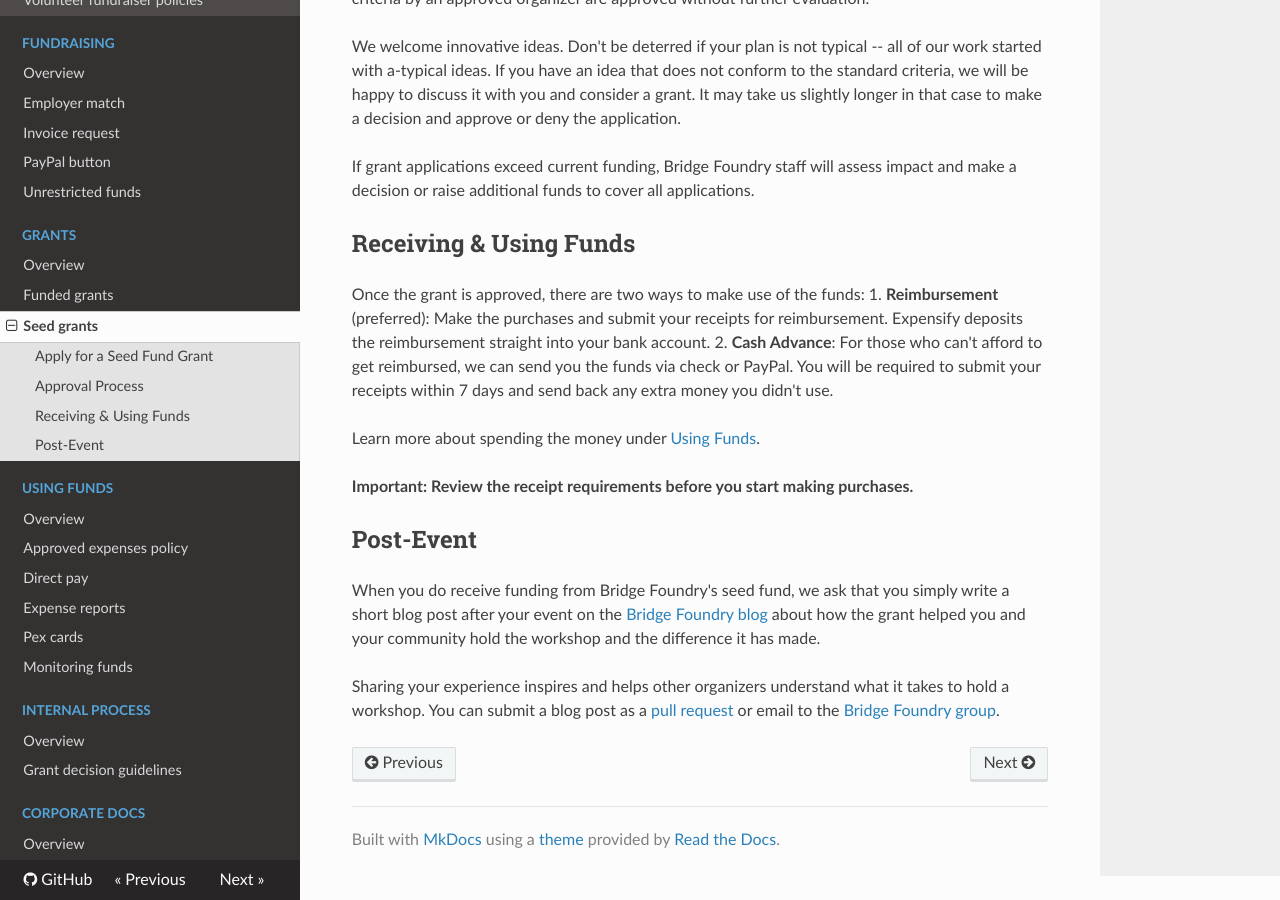
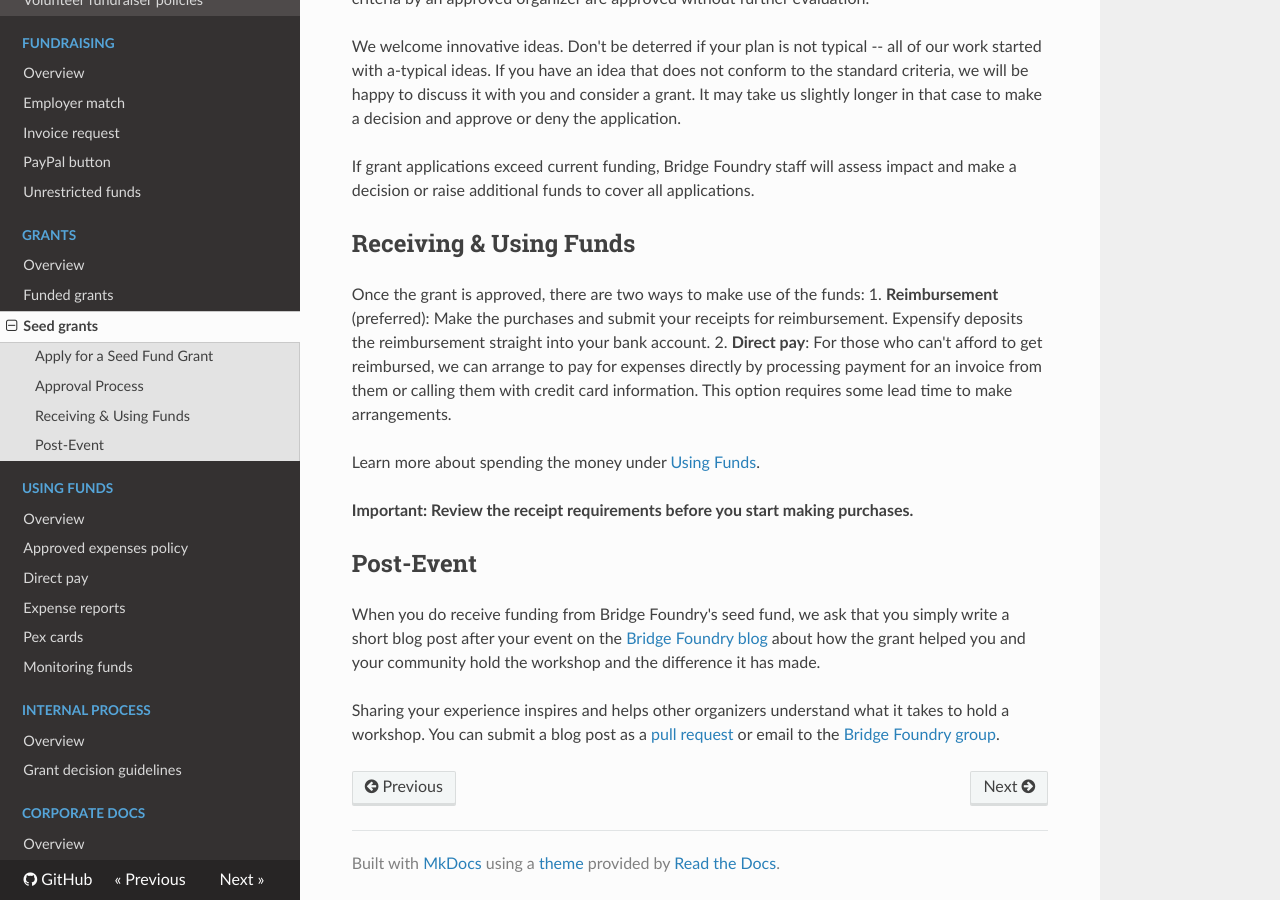
Before and after one commit to Satsaimistoowqp/bridgefoundry-operations, an MkDocs documentation site: the page built from docs/grants/seed-grants.md, in a window 1280 px wide and 900 px high, scrolled down 813 px. Built offline with MkDocs 1.6.1, drawn with Linux system fonts in a browser that asks for light colours; nearby versions of some CDN libraries; old or Windows-style settings are respelled for this version of MkDocs.

Commit message:
Update cash advance option to direct pay option
We originally were told that we couldn't do direct pay for grants to independent groups, but then it was clarified that would be okay. We had the direct pay option listed before we were really ready to implement because it seemed like that was the only way to help out groups who couldn't afford reimbursement. Since direct pay is okay after all and we want to hold off on implementing cash advances until we have a full policy in place, I'm submitting this change to list direct pay as an option instead of cash advance.

```diff
--- a/docs/grants/seed-grants.md
+++ b/docs/grants/seed-grants.md
@@ -23,7 +23,7 @@ If grant applications exceed current funding, Bridge Foundry staff will assess i
 ## Receiving & Using Funds
 Once the grant is approved, there are two ways to make use of the funds:
 1. **Reimbursement** (preferred): Make the purchases and submit your receipts for reimbursement. Expensify deposits the reimbursement straight into your bank account.
-2. **Cash Advance**: For those who can't afford to get reimbursed, we can send you the funds via check or PayPal. You will be required to submit your receipts within 7 days and send back any extra money you didn't use.
+2. **Direct pay**: For those who can't afford to get reimbursed, we can arrange to pay for expenses directly by processing payment for an invoice from them or calling them with credit card information. This option requires some lead time to make arrangements.
 
 Learn more about spending the money under [Using Funds](https://github.com/bridgefoundry/operations/tree/master/using-funds).
 
```
